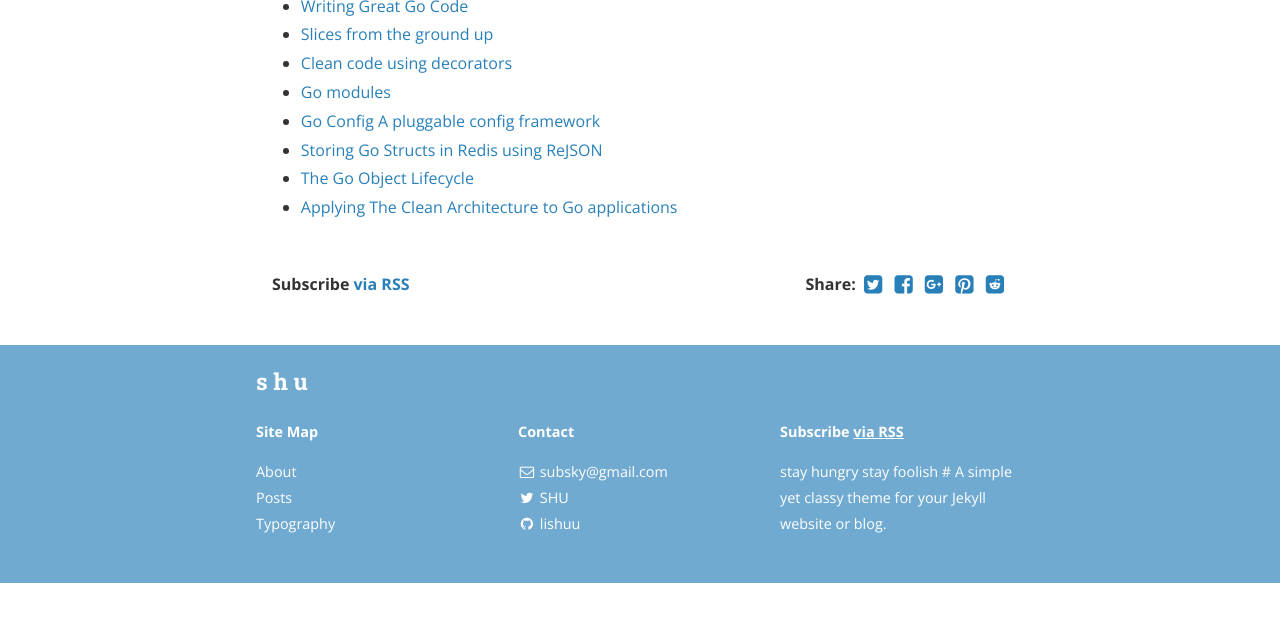
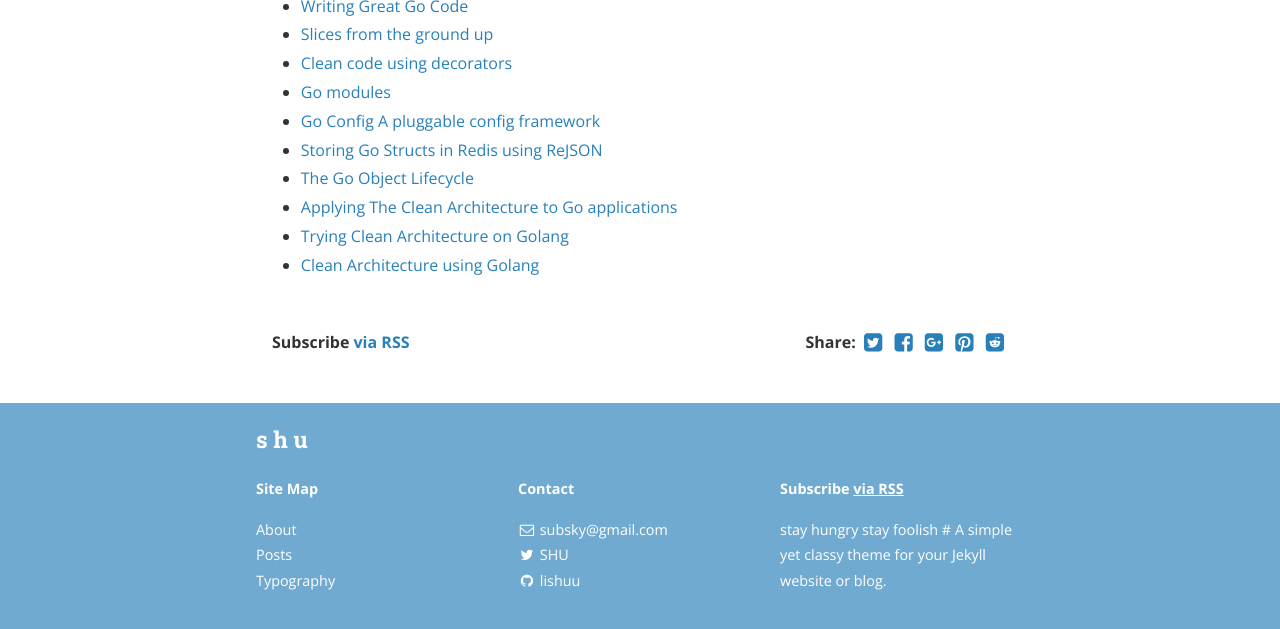
Before and after one commit to lishuu/lishuu.github.io, a Jekyll site: the page built from _posts/2018-08-01-something-about-go.markdown, in a window 1280 px wide and 900 px high, scrolled down 602 px, cut to the strip 259-888 px from the top of the window. Built offline with Jekyll 4.4.1, drawn with Linux system fonts in a browser that asks for light colours; nearby versions of some CDN libraries; before the commit the page ends 1444 px from its top, so only the background shows below that.

Commit message:
update post

```diff
--- a/_posts/2018-08-01-something-about-go.markdown
+++ b/_posts/2018-08-01-something-about-go.markdown
@@ -15,3 +15,5 @@ categories: golang
 - [Storing Go Structs in Redis using ReJSON](https://itnext.io/storing-go-structs-in-redis-using-rejson-dab7f8fc0053)
 - [The Go Object Lifecycle](https://middlemost.com/object-lifecycle/)
 - [Applying The Clean Architecture to Go applications](http://manuel.kiessling.net/2012/09/28/applying-the-clean-architecture-to-go-applications/)
+- [Trying Clean Architecture on Golang](https://hackernoon.com/golang-clean-archithecture-efd6d7c43047)
+- [Clean Architecture using Golang](https://medium.com/@eminetto/clean-architecture-using-golang-b63587aa5e3f)
```
